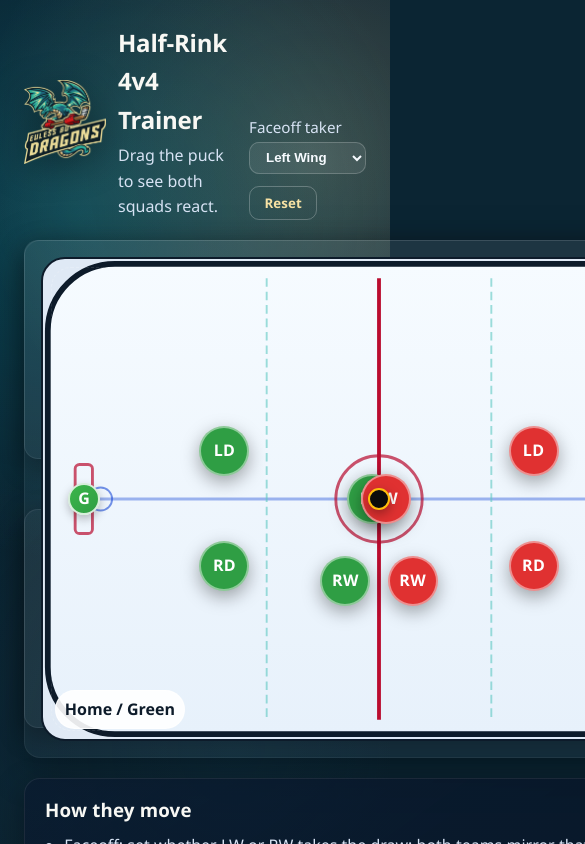
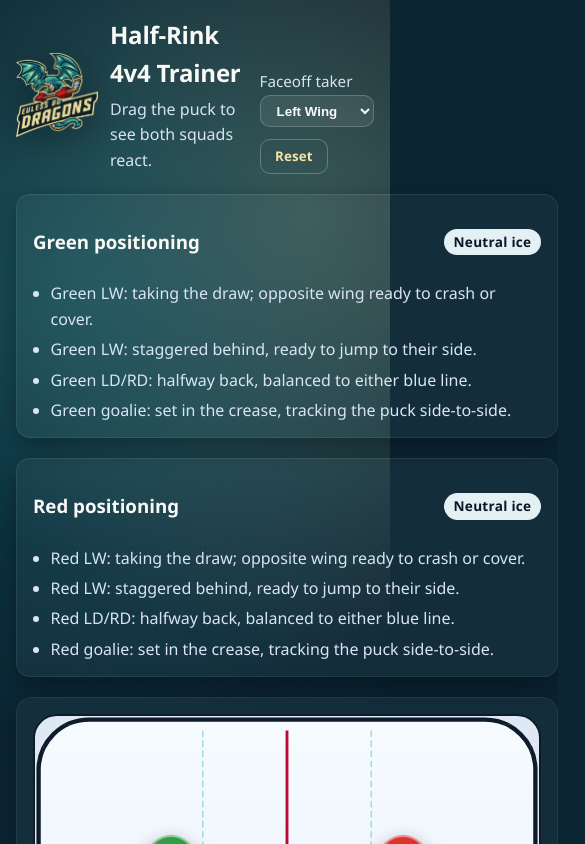
Before and after one commit to mhmoore12/hockey-position-trainer, a React (Vite) app: page / in a window 390 px wide. Shown: the top 844 px of the page, 585 px wide, since content can reach past the window. Built offline with nearby package versions, Linux system fonts and the light colour scheme.

Commit message:
added mobile optimizations.

```diff
--- a/src/App.css
+++ b/src/App.css
@@ -5,6 +5,8 @@
   padding: 1.5rem;
   max-width: 1200px;
   margin: 0 auto;
+  width: 100%;
+  box-sizing: border-box;
 }
 
 .bar {
@@ -41,6 +43,7 @@
   display: flex;
   align-items: center;
   gap: 0.75rem;
+  flex-wrap: wrap;
 }
 
 .control {
@@ -58,6 +61,7 @@ select {
   padding: 0.4rem 0.75rem;
   color: #f7fbff;
   font-weight: 600;
+  min-width: 150px;
 }
 
 .ghost {
@@ -150,7 +154,7 @@ select {
   border: 2px solid rgba(255, 255, 255, 0.45);
   transform: translate(-50%, -50%);
   box-shadow: 0 6px 18px var(--shadow);
-  transition: left 200ms ease, top 200ms ease;
+  transition: left 600ms ease, top 600ms ease;
 }
 
 .puck {
@@ -184,6 +188,7 @@ select {
   place-items: center;
   font-weight: 800;
   color: #fff;
+  transition: left 600ms ease, top 600ms ease;
 }
 
 .goalie-home {
@@ -295,6 +300,11 @@ select {
 @media (max-width: 900px) {
   .layout {
     grid-template-columns: 1fr;
+    grid-template-areas:
+      "n1"
+      "n2"
+      "board"
+      "info";
   }
 
   .controls {
@@ -307,4 +317,21 @@ select {
   .narrative {
     grid-column: 1 / 2;
   }
+
+  .page {
+    padding: 1rem;
+  }
+
+  .rink {
+    min-height: 360px;
+  }
+
+  .controls {
+    align-items: flex-start;
+  }
+
+  select {
+    min-width: 0;
+    width: 100%;
+  }
 }
--- a/src/App.tsx
+++ b/src/App.tsx
@@ -552,9 +552,8 @@ function App() {
               isDragging && updatePuckFromPointer(e.clientX, e.clientY)
             }
             onPointerDown={(e) => {
-              if ((e.target as HTMLElement).classList.contains("puck")) {
-                setIsDragging(true);
-              }
+              updatePuckFromPointer(e.clientX, e.clientY);
+              setIsDragging(true);
             }}
           >
             <RinkGraphic />
--- a/src/index.css
+++ b/src/index.css
@@ -20,6 +20,7 @@
 body {
   margin: 0;
   min-height: 100vh;
+  overflow-x: hidden;
   background:
     radial-gradient(circle at 20% 20%, rgba(15, 163, 177, 0.28), transparent 38%),
     radial-gradient(circle at 80% 15%, rgba(247, 226, 164, 0.22), transparent 35%),
```
